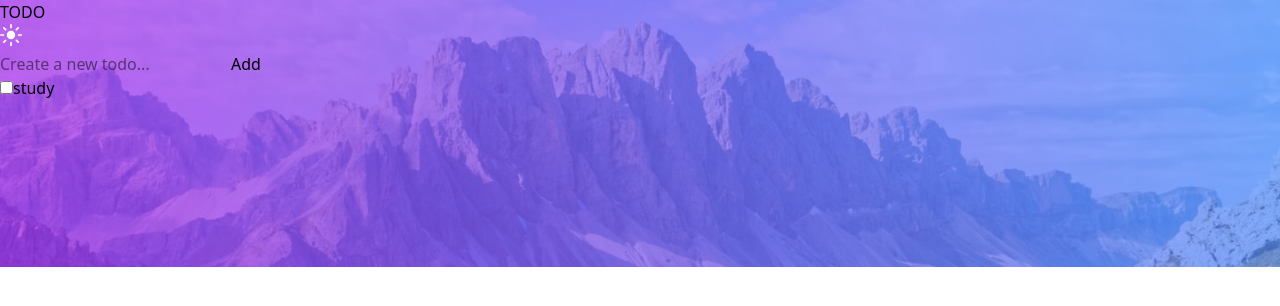
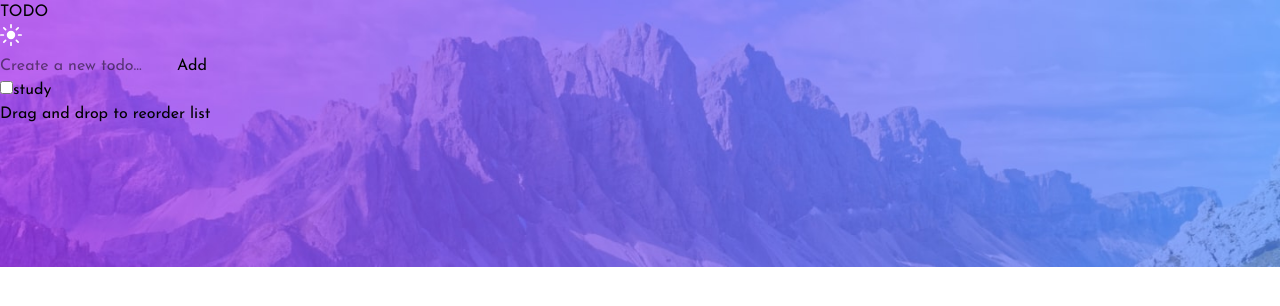
Before and after one commit to LEVANIKAPANADZE/ToDo-list, a Next.js app: page / in a window 1280 px wide. Shown: the top 306 px of the page. Built offline with nearby package versions, Linux system fonts and the light colour scheme.

Commit message:
feat: integrate Josefin Sans font in RootLayout and update body class for styling

```diff
--- a/app/layout.tsx
+++ b/app/layout.tsx
@@ -1,7 +1,12 @@
 import type { Metadata } from "next";
 import { ThemeProvider } from "next-themes";
+import { Josefin_Sans } from "next/font/google";
 import "./globals.css";
 import Header from "./components/Header";
+
+const josefinSans = Josefin_Sans({
+  subsets: ["latin"],
+});
 
 export const metadata: Metadata = {
   title: "Todo App",
@@ -18,7 +23,7 @@ export default function RootLayout({
 }>) {
   return (
     <html lang="en" suppressHydrationWarning>
-      <body className="min-h-screen flex flex-col">
+      <body className={`${josefinSans.className} min-h-screen flex flex-col`}>
         <ThemeProvider
           attribute="class"
           defaultTheme="light"
--- a/app/page.tsx
+++ b/app/page.tsx
@@ -48,6 +48,8 @@ export default function Home() {
       <Input todo={todo} setTodo={setTodo} handleAdd={handleAdd} />
 
       <List data={data} />
+
+      <span>Drag and drop to reorder list</span>
     </div>
   );
 }
```
